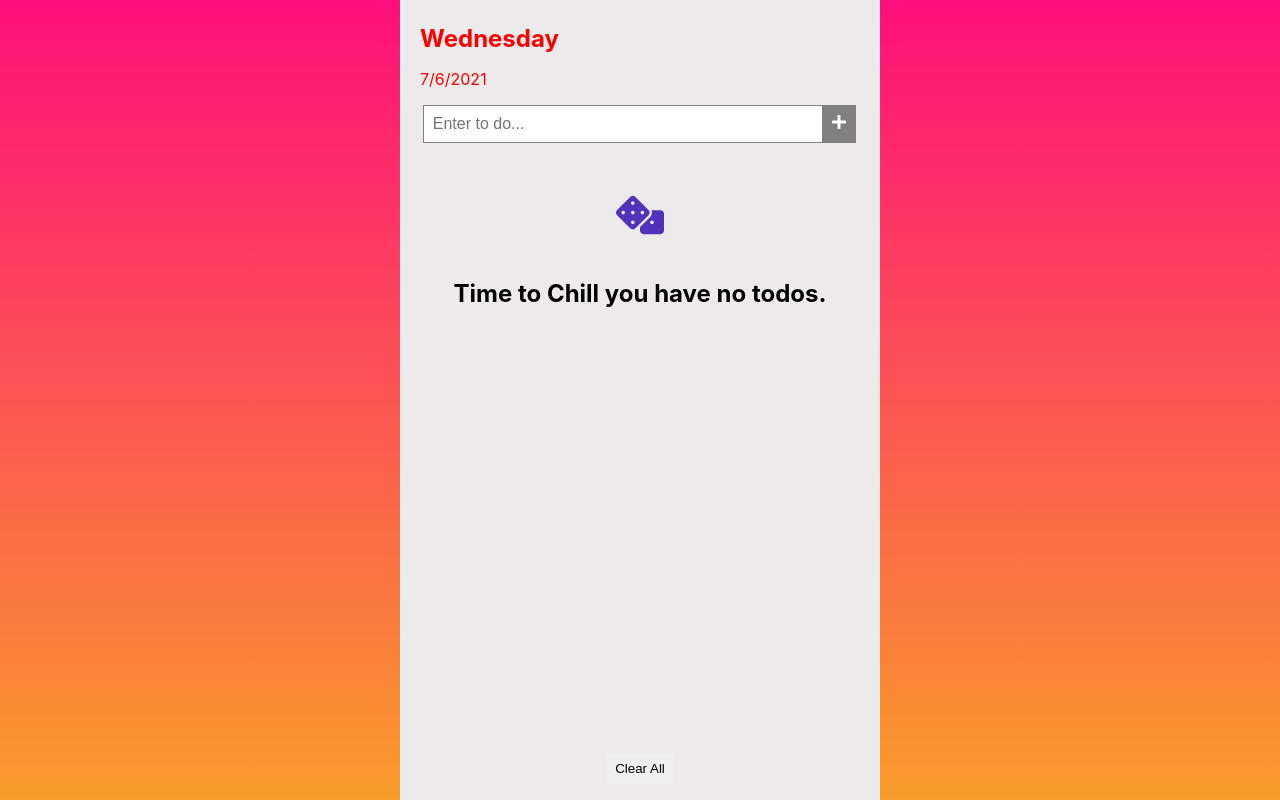
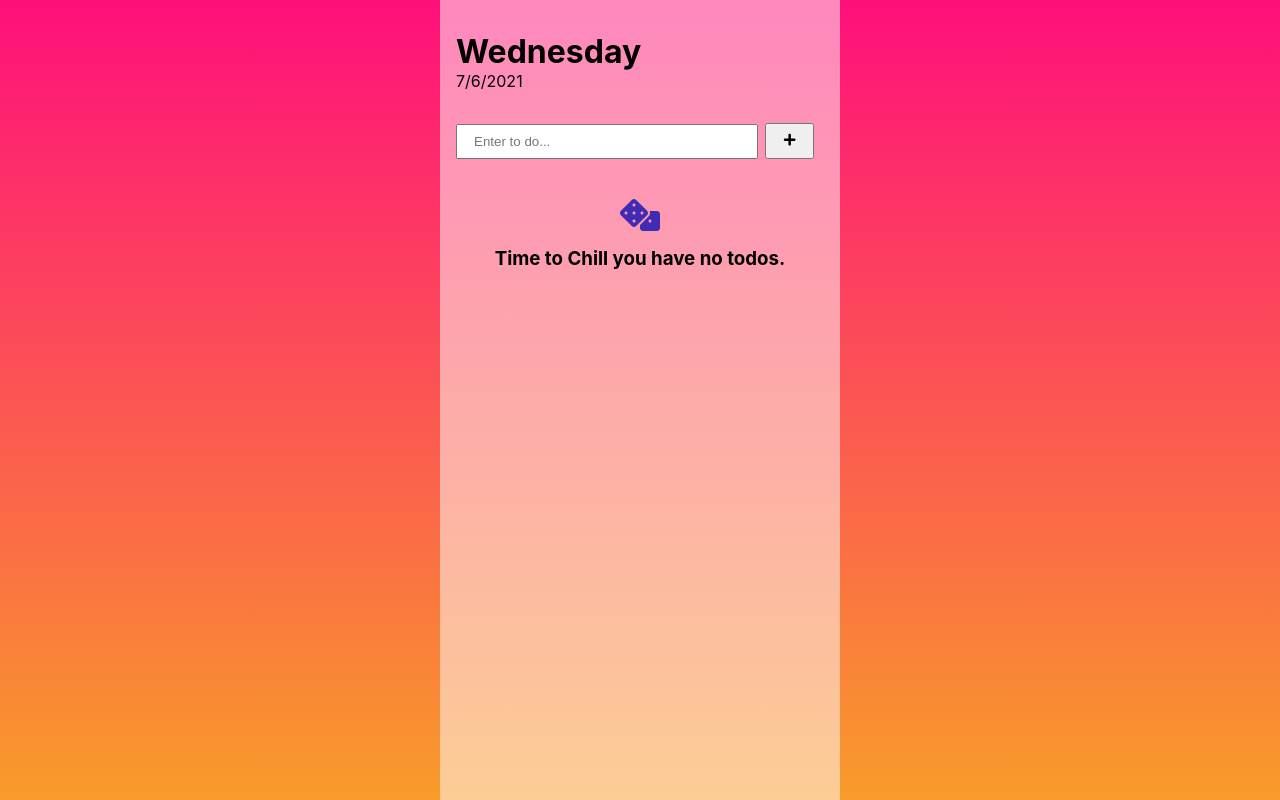
Before and after one commit to sarvadhi-snehal/TODO, a React (Vite) app: page / in a window 1280 px wide. Built offline with nearby package versions, Linux system fonts and the light colour scheme.

Commit message:
updated
-new Ui color
- fixed bug in list scroll

```diff
--- a/src/App.scss
+++ b/src/App.scss
@@ -1,4 +1,5 @@
 .App {
-  text-align: center;
-  max-width: 30rem;
+  display: flex;
+  align-items: center;
+  justify-content: center;
 }
--- a/src/components/Todo/Dice.jsx
+++ b/src/components/Todo/Dice.jsx
@@ -2,9 +2,9 @@ import React from "react";
 import { FaDice } from "react-icons/fa";
 function Dice() {
   return (
-    <article className="noTask">
+    <article className="dice">
       <FaDice className="diceIcon" />
-      <h5>Time to Chill you have no todos.</h5>
+      <h3>Time to Chill you have no todos.</h3>
     </article>
   );
 }
--- a/src/components/Todo/Todo.scss
+++ b/src/components/Todo/Todo.scss
@@ -1,6 +1,6 @@
-@mixin flexDisplay($jContent) {
+@mixin flexDisplay($aline, $jContent) {
   display: flex;
-  align-items: center;
+  align-items: $aline;
   justify-content: $jContent;
 }
 
@@ -10,154 +10,110 @@
 }
 
 .todoContainer {
-
-  @include flexDisplay(baseline);
+  @include flexDisplay(left, baseline);
   flex-direction: column;
+  height: 100vh;
+  background-color: rgba(255, 255, 255, 0.5);
+  width: 100%;
+  max-width: 25rem;
+  margin: 0 auto;
   position: relative;
-  width: 100%;
-  max-width: 30rem;
-  margin: 0 auto;
-  background-color: rgb(236, 234, 234);
-  height: 100vh;
+  padding: 0 1rem;
 
   .todoHeader {
-    color: red;
-    text-align: left;
-    width: 100%;
-    padding: 0.5rem 0 0 2.5rem;
+    padding: 2rem 0;
     h1 {
-      font-size: 1.5rem;
-
+      font-size: 2rem;
     }
     p {
       font-size: 1rem;
     }
   }
-  //todo
+
+  // form
+  .todoForm {
+    width: 100%;
+
+    input {
+      padding: 0.5rem 1rem;
+      width: 82%;
+    }
+    button {
+      margin-left: 2%;
+      padding: 0.5rem 1rem;
+    }
+  }
+
+  .dice {
+    @include flexDisplay(center, center);
+
+    flex-direction: column;
+    padding: 2.5rem 0;
+
+    .diceIcon {
+      font-size: 3rem;
+      color: rgba(15, 17, 179, 0.8);
+      padding-bottom: 1rem;
+    }
+  }
+  // List Container
   .mainContainer {
-    text-align: left;
-    width: 90%;
-    margin: 0 auto;
+    padding: 1rem 0;
 
-    overflow: hidden;
-    // padding: 1rem 0;
+    height: 70%;
+    .listCon {
 
-    .todoListContainer {
-      overflow-y: auto;
+      height: 48%;
+      overflow:hidden;
+      .todoListContainer {
+       height:90%;
+       overflow-y: auto;
+        overflow-x: hidden;
 
-      max-height:25vh;
-      top: 0;
-      // padding-top: 1rem;
-      // padding: 1rem 0;
-      width: 100%;
-
-      &::-webkit-scrollbar {
-        display: none;
       }
-      // &::-webkit-scrollbar-track {
-      //   background-color: transparent;
-      // }
-      // &::-webkit-scrollbar-thumb {
-      //   box-shadow: inset 0 0 6px rgba(0, 0, 0, 0.3);
-      // }
-
-      @include flexDisplay(center);
-      flex-direction: column;
-
-      p {
-        @extend %left-paragraph;
-        width: 100%;
-      }
-
-      div {
+      .listContianer{
+        @include flexDisplay(center, baseline);
+        background-color: rgba(255, 255, 255, 0.5);
+        padding: 0.5rem;
+        margin-top: 0.5rem;
         position: relative;
-        @include flexDisplay(start);
-        width: 100%;
-        // max-width: 25rem;
-        background-color: rgba(145, 143, 143, 0.5);
-
-        margin-top: 0.3rem;
-        padding: 0 0.2rem;
-        text-align: left;
-        box-shadow: 0px 0px 0px 1px rgba(145, 143, 143, 0.5);
-
-        .trashIcon {
-          position: absolute;
-          right: 0;
-          height: 100%;
-          background-color: red;
-          @include flexDisplay(center);
-          width: 2.5rem;
-          margin: 0;
-          text-align: center;
-          color: #fff;
-        }
-        p {
-          text-align: left;
-          font-weight: 600;
-          // width: 100%;
-        }
-        input {
-          padding:0 1rem;
+        input{
           margin-right: 1rem;
         }
+        .trashIcon{
+          position: absolute;
+          right:0;
+          background-color:red;
+          color:#fff;
+          padding: 0.5rem;
+        }
+      }
+    }
+  }
+  .btnHolder {
+    @include flexDisplay(center, center);
+    position: absolute;
+    bottom: 0.5rem;
+    // background-color:pink;
+    width: 90%;
+
+    button{
+      background-color: rgb(255, 255, 255, 0.7);
+      padding: 0.5rem;
+      outline: none;
+      color: rgb(0, 0, 0);
+      border: 2px solid rgb(255, 255, 255, 0.7);
+      margin: 5px;
+
+      &:hover{
+        border-bottom: 2px solid rgba(110, 1, 1, 0.8);
+        border-top:  2px solid rgb(255, 255, 255, 0.7);
+        border-right:  2px solid rgb(255, 255, 255, 0.7);
+        border-left:  2px solid rgb(255, 255, 255, 0.7);
       }
 
     }
+
   }
 
-  // form
-  form {
-    @include flexDisplay(center);
-    width: calc(100% - 10%);
-    margin: 0 auto;
-    max-width: 30rem;
-    .btn {
-      background-color: grey;
-      border: 1px solid grey;
-      padding: 0.5rem;
-      font-size: 1rem;
-      color: #fff;
-    }
-    .textInput {
-      padding: 0.55rem;
-      width: 100%;
-      font-size: 1rem;
-      outline: 1px solid grey;
-      border: none;
-    }
-  }
-
-  //   header compoent
-
-  .btnHolder {
-    position: absolute;
-    @include flexDisplay(center);
-    font-size: 1rem;
-    // padding-top: 1rem;
-    bottom: 0;
-    button {
-      padding: 0.5rem;
-      border: none;
-      margin: 1rem;
-      transition: all 5s ease-in;
-    }
-    button:hover {
-      border-bottom: 1px solid #e43d3d;
-    }
-  }
-
-  //  NoTask
-  .noTask {
-    padding: 3rem 1rem;
-    @include flexDisplay(center);
-    flex-direction: column;
-    .diceIcon {
-      font-size: 3rem;
-      color: #5032bb;
-    }
-    h5 {
-      font-size: 1.5rem;
-    }
-  }
 }
--- a/src/components/Todo/TodoForm.jsx
+++ b/src/components/Todo/TodoForm.jsx
@@ -21,7 +21,7 @@ const TodoForm = ({ addTodo }) => {
   };
 
   return (
-    <form onSubmit={handleTodoForm}>
+    <form className="todoForm" onSubmit={handleTodoForm}>
       <input
         className="textInput"
         type="text"
--- a/src/components/Todo/TodoList.jsx
+++ b/src/components/Todo/TodoList.jsx
@@ -11,7 +11,7 @@ let isCheck = false;
   let total = ramianTodo.length;
   return (
   <div className="listCon">
-      {total == 0 ? null : <p>{`Tou have ${total} pending item`}</p>}
+      {total == 0 ? null : <p className="remain">{`Tou have ${total} pending item`}</p>}
     <div className="todoListContainer">
 
       {total == 0 ? (
--- a/src/components/Todo/TodoMain.jsx
+++ b/src/components/Todo/TodoMain.jsx
@@ -78,7 +78,9 @@ export default function Todo() {
             <Button text={`${btnText} Completed`} onClick={btnHandler} />
           ) : null}
 
+          {todos.length !== 0 ?
           <Button text="Clear All" onClick={delAllTodos} />
+          : null }
         </div>
 
       </div>
--- a/src/index.scss
+++ b/src/index.scss
@@ -1,12 +1,18 @@
-body {
+*,*::after,*::before{
   margin: 0;
   padding: 0;
+  box-sizing: border-box;
+}
+body {
+
   font-family: -apple-system, BlinkMacSystemFont, 'Segoe UI', 'Roboto', 'Oxygen',
     'Ubuntu', 'Cantarell', 'Fira Sans', 'Droid Sans', 'Helvetica Neue',
     sans-serif;
   -webkit-font-smoothing: antialiased;
   -moz-osx-font-smoothing: grayscale;
   background: linear-gradient(180deg, hsla(333, 100%, 53%, 1) 0%, hsla(33, 94%, 57%, 1) 100%);
+
+
 }
 
 code {
```
Also changed, not shown: 1 other file (tests, documents, lock files or other folders).
